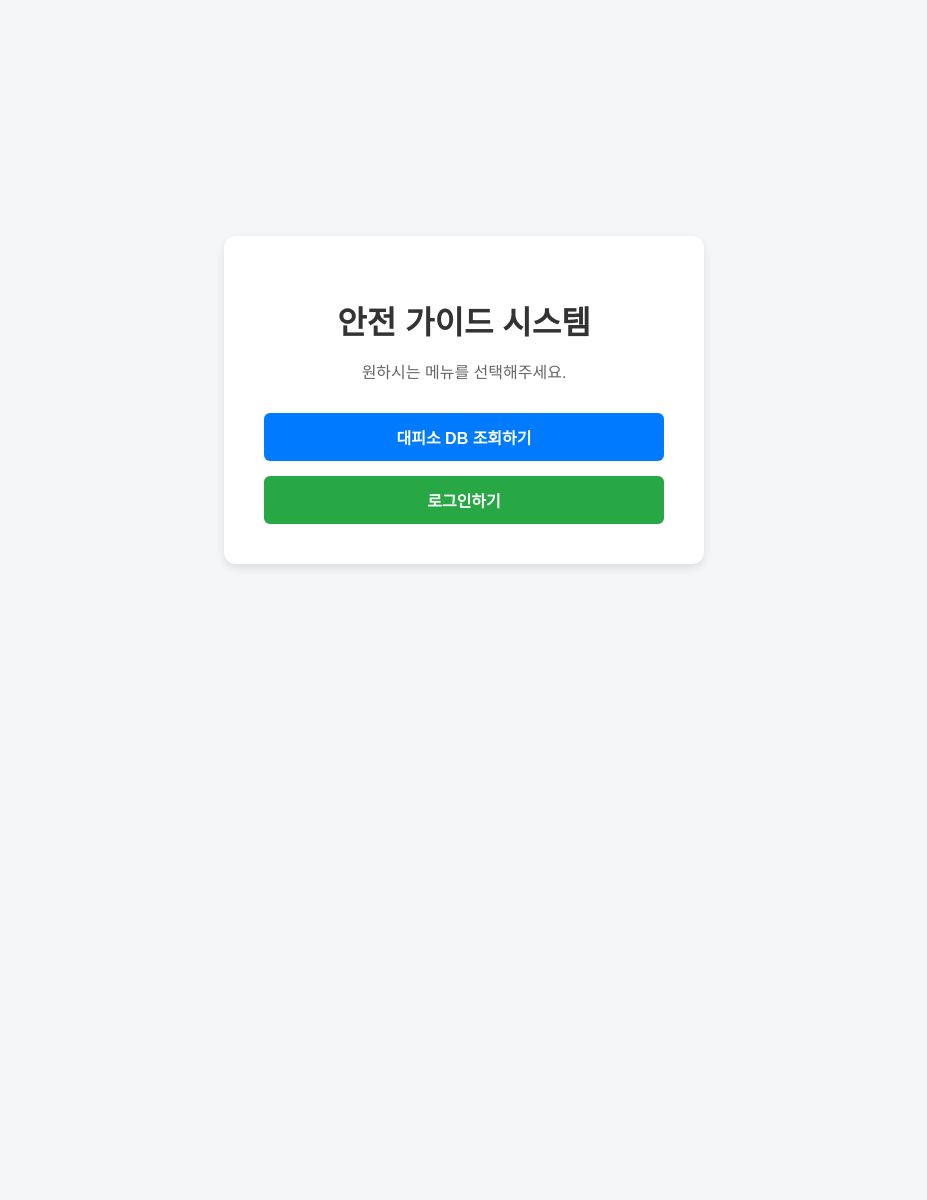
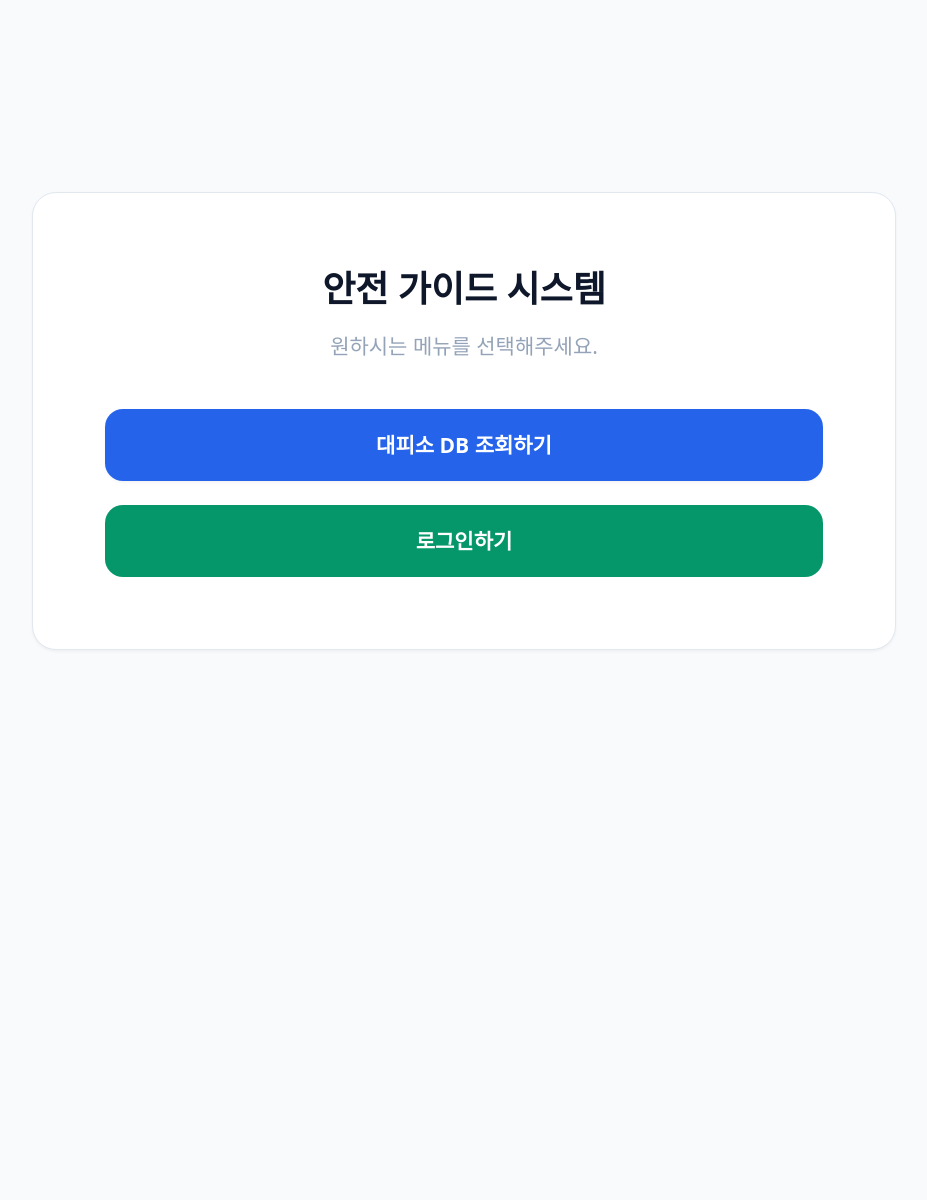
Before and after one commit to a01076626407-droid/admin, a Spring Boot app: page / in a window 1280 px wide. Shown: the whole page, without its empty margins (176-1103 px from the left). Before the commit the page ends 568 px from the top, so only its background shows below. Run offline with Spring Boot 4, Linux system fonts and the light colour scheme; some libraries are stand-ins or nearby versions.

```diff
--- a/src/main/java/com/example/demo/controller/FloodShelterController.java
+++ b/src/main/java/com/example/demo/controller/FloodShelterController.java
@@ -57,6 +57,8 @@ public class FloodShelterController {
         return "redirect:/flood";
     }
 
+
+
     @GetMapping("/flood/delete/{id}")
     public String deleteShelter(@PathVariable("id") Long id) {
         floodShelterRepository.deleteById(id);
--- a/src/main/resources/templates/index.html
+++ b/src/main/resources/templates/index.html
@@ -1,77 +1,23 @@
 <!DOCTYPE html>
-<html xmlns:th="http://www.thymeleaf.org">
+<html lang="ko" xmlns:th="http://www.thymeleaf.org">
 <head>
     <meta charset="UTF-8">
-    <title>재난 대피소 & 방명록 시스템</title>
-    <style>
-        body {
-            font-family: Arial, sans-serif;
-            background-color: #f4f6f8;
-            margin: 0;
-            display: flex;
-            justify-content: center;
-            align-items: center;
-            height: 100vh;
-        }
-        .card {
-            background: white;
-            padding: 40px;
-            border-radius: 12px;
-            box-shadow: 0 4px 10px rgba(0,0,0,0.1);
-            text-align: center;
-            width: 400px;
-        }
-        h1 {
-            color: #333;
-            margin-bottom: 10px;
-        }
-        p {
-            color: #666;
-            margin-bottom: 30px;
-        }
-        .btn-container {
-            display: flex;
-            flex-direction: column;
-            gap: 15px;
-        }
-        .btn {
-            padding: 12px;
-            border-radius: 6px;
-            text-decoration: none;
-            font-weight: bold;
-            font-size: 16px;
-            transition: background 0.2s;
-        }
-        .btn-db {
-            background-color: #007bff;
-            color: white;
-        }
-        .btn-db:hover {
-            background-color: #0056b3;
-        }
-        .btn-login {
-            background-color: #28a745;
-            color: white;
-        }
-        .btn-login:hover {
-            background-color: #218838;
-        }
-    </style>
+    <meta name="viewport" content="width=device-width, initial-scale=1.0">
+    <title>안전 가이드 시스템</title>
+    <script src="https://cdn.tailwindcss.com"></script>
+    <link rel="stylesheet" href="https://cdnjs.cloudflare.com/ajax/libs/font-awesome/6.4.0/css/all.min.css">
+    <style> body { zoom: 150%; } </style>
 </head>
-<body>
-
-<div class="card">
-    <h1>안전 가이드 시스템</h1>
-    <p>원하시는 메뉴를 선택해주세요.</p>
-
-    <div class="btn-container">
-        <!-- 1. 대피소 DB 조회 페이지로 이동 -->
-        <a href="/shelters" class="btn btn-db">대피소 DB 조회하기</a>
-
-        <!-- 2. 로그인 페이지로 이동 -->
-        <a href="/login" class="btn btn-login">로그인하기</a>
+<body class="bg-slate-50 text-slate-800 min-h-screen flex flex-col items-center justify-start pt-32 antialiased">
+<div class="bg-white rounded-2xl border border-slate-200 p-12 shadow-sm w-full max-w-xl text-center space-y-8">
+    <div class="space-y-3">
+        <h1 class="font-bold text-slate-900 text-2xl">안전 가이드 시스템</h1>
+        <p class="text-sm text-slate-400">원하시는 메뉴를 선택해주세요.</p>
+    </div>
+    <div class="space-y-4">
+        <a href="/shelter" class="block w-full py-3.5 bg-blue-600 hover:bg-blue-700 text-white text-sm font-bold rounded-xl shadow-sm transition">대피소 DB 조회하기</a>
+        <a href="/login" class="block w-full py-3.5 bg-emerald-600 hover:bg-emerald-700 text-white text-sm font-bold rounded-xl transition">로그인하기</a>
     </div>
 </div>
-
 </body>
 </html>
```
Also changed, not shown: pom.xml (+15 -47 lines), 2 other files.
